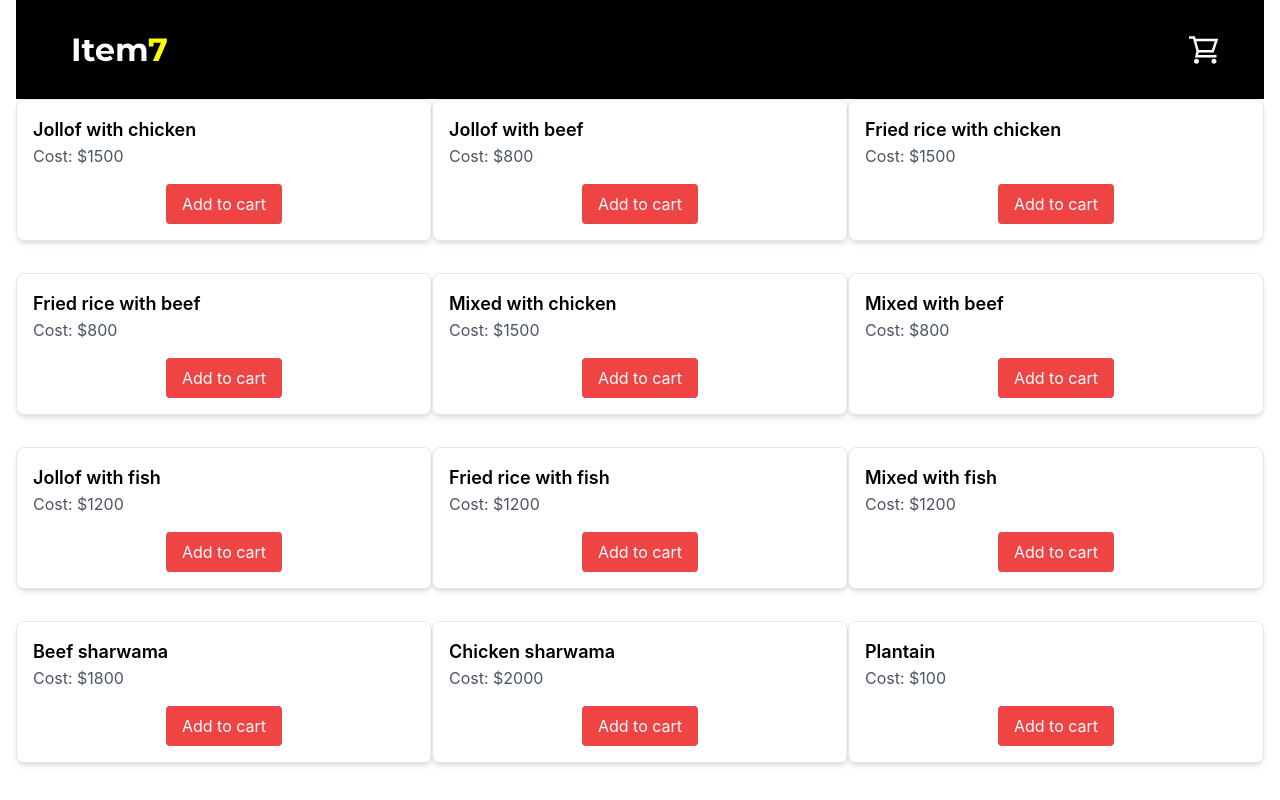
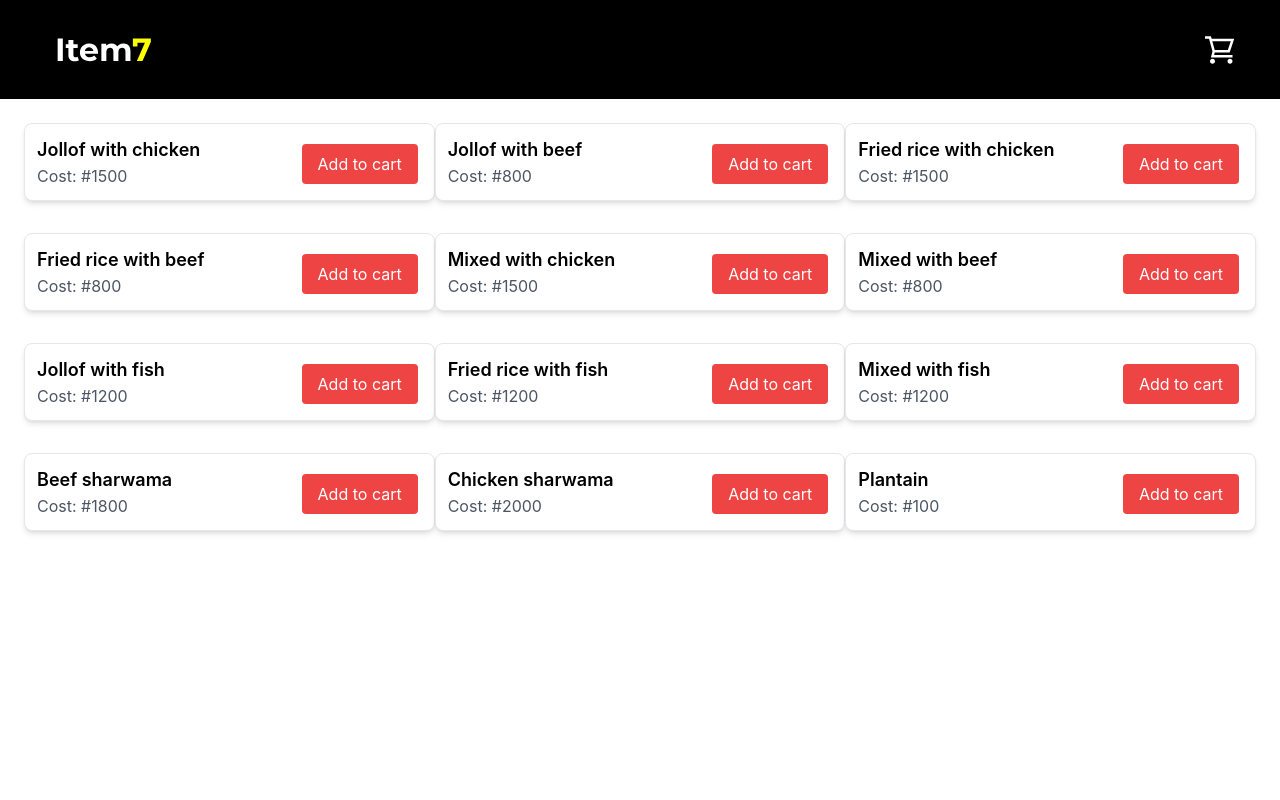
Before and after one commit to Ayotowiwa/ItemCart, a React (Create React App) app: page / in a window 1280 px wide. Built offline with nearby package versions, Linux system fonts and the light colour scheme.

Commit message:
done with homepage

```diff
--- a/src/App.js
+++ b/src/App.js
@@ -7,7 +7,7 @@ import Cartpage from './pages/Cartpage';
 
 function App() {
   return (
-    <div className="App px-4">
+    <div className="App">
 
       <BrowserRouter>
       <Navbar />
--- /dev/null
+++ b/src/context/Shopcontext.jsx
@@ -0,0 +1,9 @@
+import React, { createContext } from 'react'
+
+export const Shopcontext = createContext(null);
+
+export default function ShopContextProvider(props) {
+  return (
+    <Shopcontext.Provider>{props.children}</Shopcontext.Provider>
+  )
+}
--- a/src/pages/Homepage.jsx
+++ b/src/pages/Homepage.jsx
@@ -1,4 +1,4 @@
-import React from "react";
+import React, { useState } from "react";
 
 const products = [
   { key: 1, name: "Jollof with chicken", cost: 1500 },
@@ -16,14 +16,30 @@ const products = [
 ];
 
 const ProductCard = (props) => {
+  const [counter, setCounter] = useState(false);
+
+  const addToCart = () => {
+    setCounter(true);
+  };
+
   return (
-    <div className="w-1/3 p-4 mx-auto mb-8 bg-white border rounded-lg shadow-md">
+    <div className="w-full sm:w-1/2 md:w-1/3 p-3 mb-8 bg-white border rounded-lg shadow-md relative">
       <div className="flex flex-col items-start">
         <div className="text-lg font-semibold">{props.name}</div>
-        <div className="text-gray-600">Cost: ${props.cost}</div>
+        <div className="text-gray-600">Cost: #{props.cost}</div>
       </div>
-      <div className="mt-4">
-        <button className="justify-end bg-red-500 text-white px-4 py-2 rounded">Add to cart</button>
+      <div className="mt-auto absolute bottom-4 right-4">
+        {counter ? (
+          <div className="flex space-x-2">
+          <button className="bg-red-500 text-white px-4 py-2 rounded">-</button>
+            <button className="bg-green-500 text-white px-4 py-2 rounded">+</button>
+
+          </div>
+        ) : (
+          <button className="bg-red-500 text-white px-4 py-2 rounded" onClick={addToCart}>
+            Add to cart
+          </button>
+        )}
       </div>
     </div>
   );
@@ -31,7 +47,7 @@ const ProductCard = (props) => {
 
 const Homepage = () => {
   return (
-    <div className="flex flex-wrap justify-center">
+    <div className="flex flex-wrap p-2 md:p-6 justify-center">
       {products.map((content, index) => (
         <ProductCard key={index} name={content.name} cost={content.cost} />
       ))}
```
